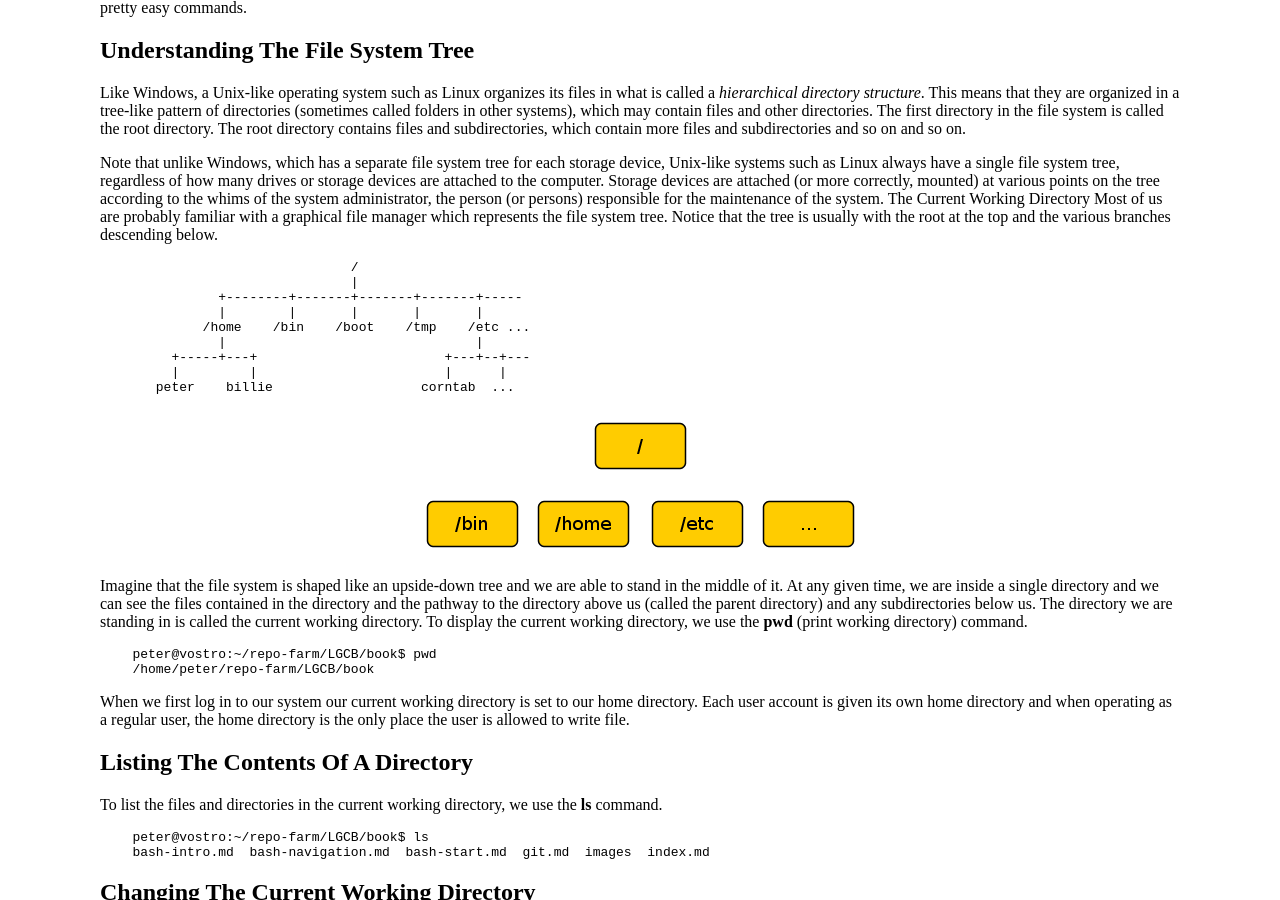
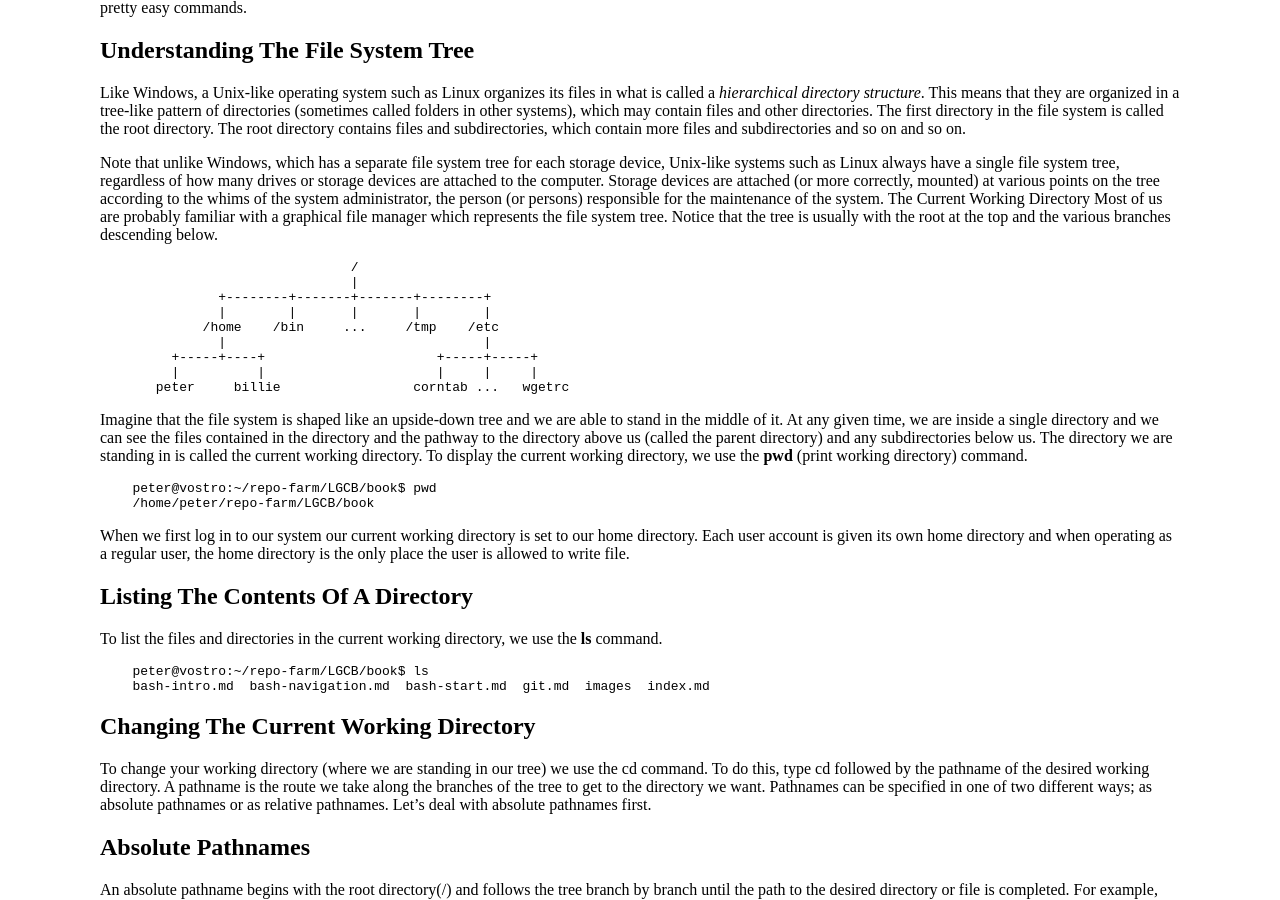
Before and after one commit to happypeter/LGCB, a Jekyll site: the page built from book/bash_navigation.md, in a window 1280 px wide and 900 px high, scrolled down 397 px. Built offline with Jekyll 4.4.1, drawn with Linux system fonts in a browser that asks for light colours; Markdown is read by kramdown in place of the engine named in the settings.

Commit message:
love pure ascii, since easier to maintain

```diff
--- a/book/bash_navigation.md
+++ b/book/bash_navigation.md
@@ -41,15 +41,14 @@ usually with the root at the top and the various branches descending below.
 
                                 /
                                 |
-               +--------+-------+-------+-------+-----
-               |        |       |       |       |
-             /home    /bin    /boot    /tmp    /etc ...
-               |                                |
-         +-----+---+                        +---+--+---
-         |         |                        |      |
-       peter    billie                   corntab  ...
+               +--------+-------+-------+--------+
+               |        |       |       |        |
+             /home    /bin     ...     /tmp    /etc
+               |                                 |
+         +-----+----+                      +-----+-----+
+         |          |                      |     |     |
+       peter     billie                 corntab ...   wgetrc
 
-<center><img src="./images/tree.png"></center>
 
 Imagine that the file system is shaped like an upside-down tree and we are
 able to stand in the middle of it. At any given time, we are inside a single
```
